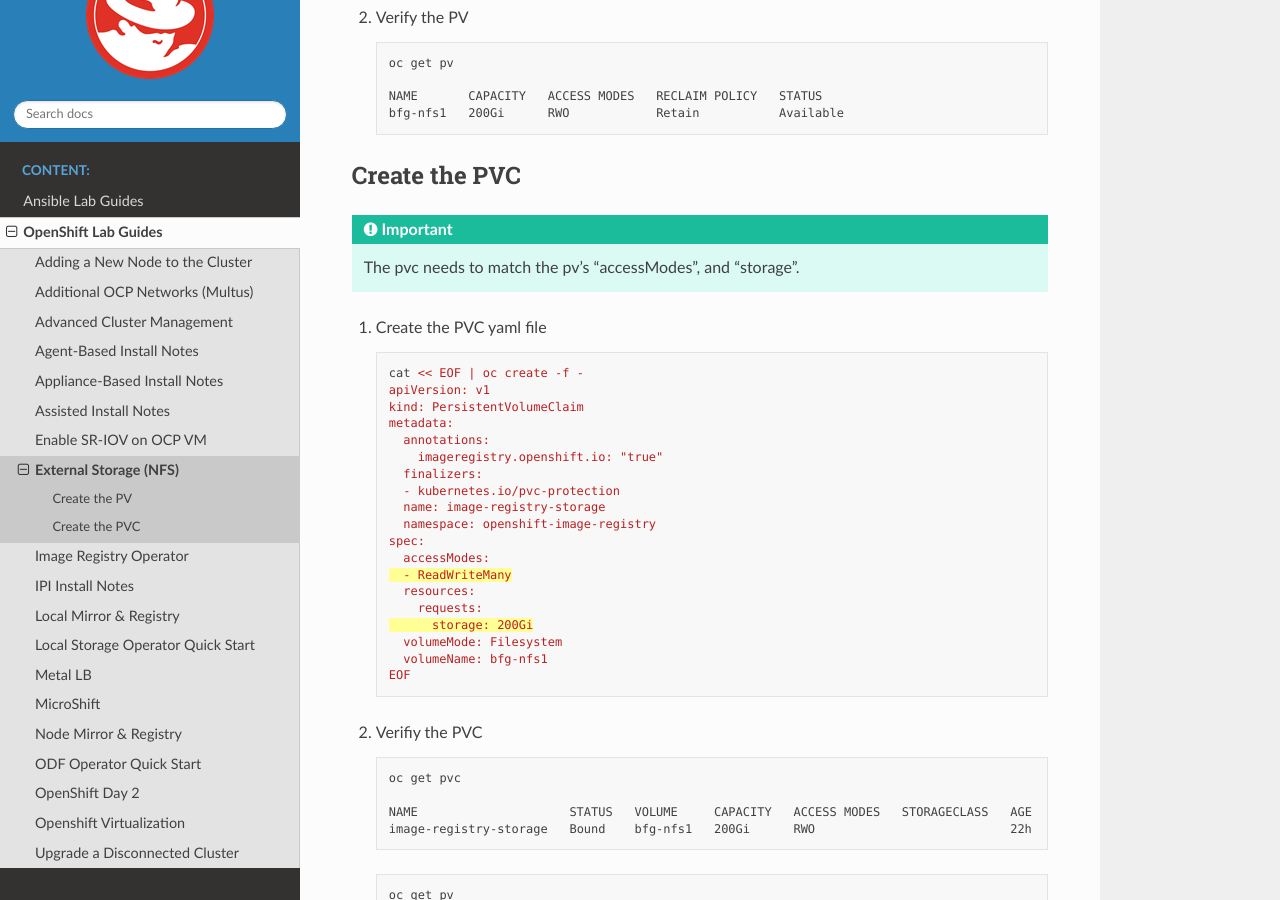
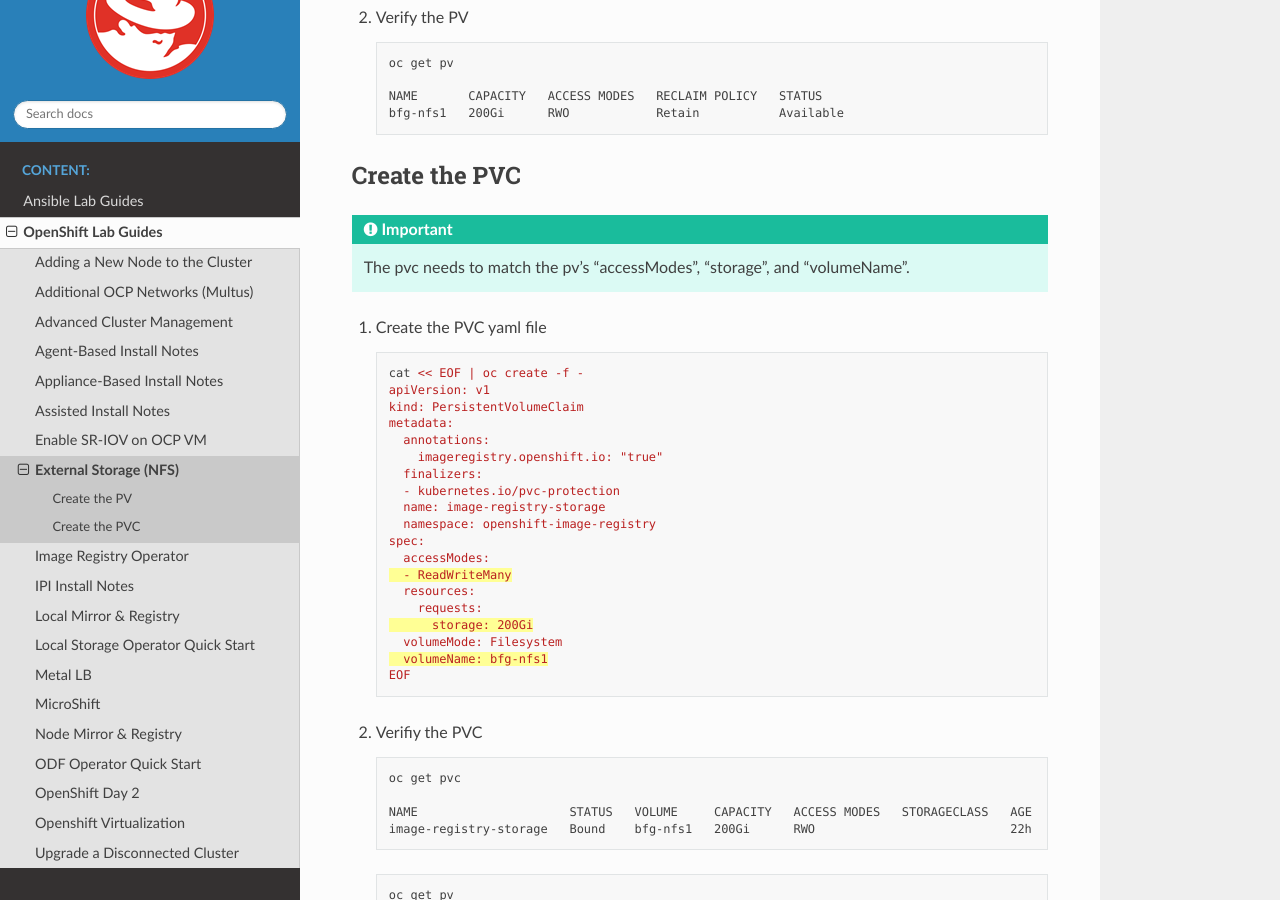
Before and after one commit to vtog/labGuides, a Sphinx documentation site: the page built from source/ocp/nfs.rst, in a window 1280 px wide and 900 px high, scrolled down 822 px. Built offline with Sphinx 7.4.7 and the Read the Docs theme 3.1.0, drawn with Linux system fonts in a browser that asks for light colours; pages that are not in the unit, such as notebooks, are missing from menus.

Commit message:
nfs pv/pvc highlight yaml update

```diff
--- a/source/ocp/nfs.rst
+++ b/source/ocp/nfs.rst
@@ -45,12 +45,13 @@
 Create the PVC
 --------------
 
-.. important:: The pvc needs to match the pv's "accessModes", and "storage".
+.. important:: The pvc needs to match the pv's "accessModes", "storage", and
+   "volumeName".
 
 #. Create the PVC yaml file
 
    .. code-block:: bash
-      :emphasize-lines: 13, 16
+      :emphasize-lines: 13,16,18
 
       cat << EOF | oc create -f -
       apiVersion: v1
```
Also changed, not shown: other parts of source/ocp/nfs.rst (+1 -1 lines).
